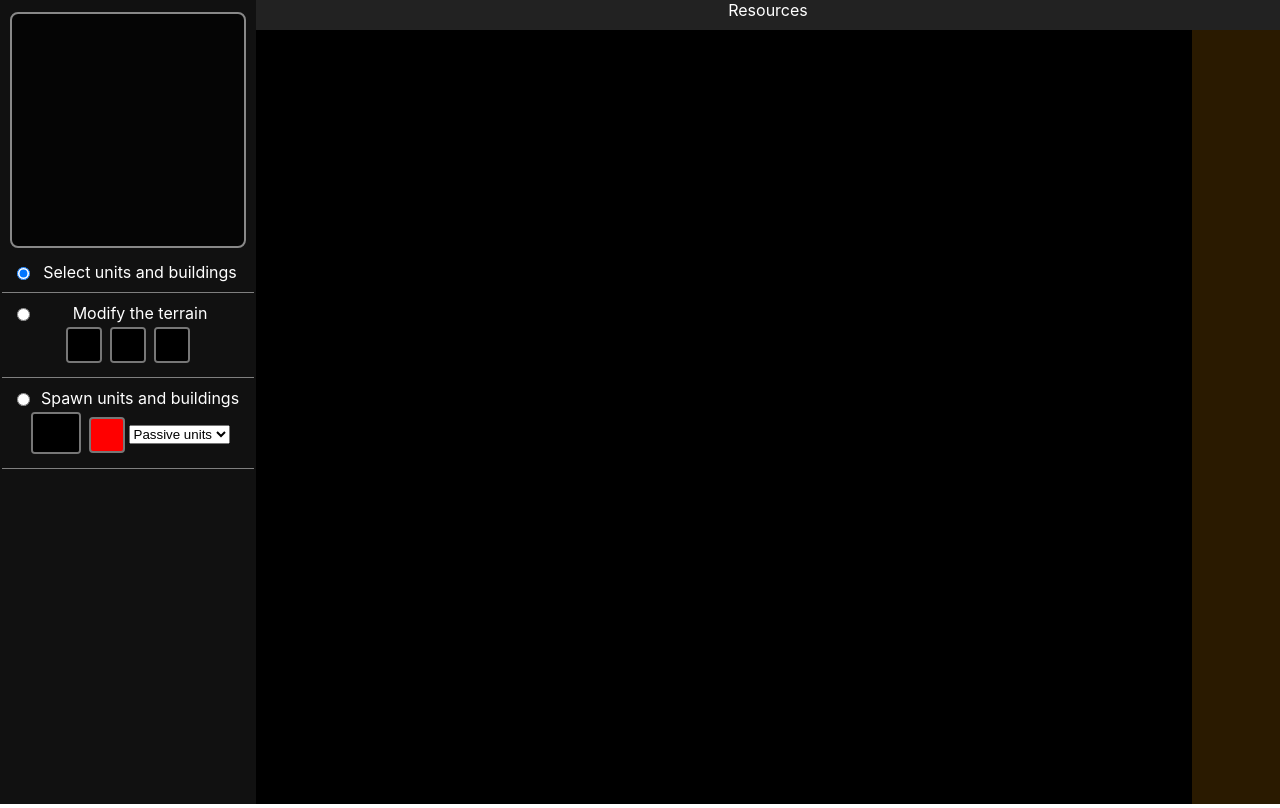
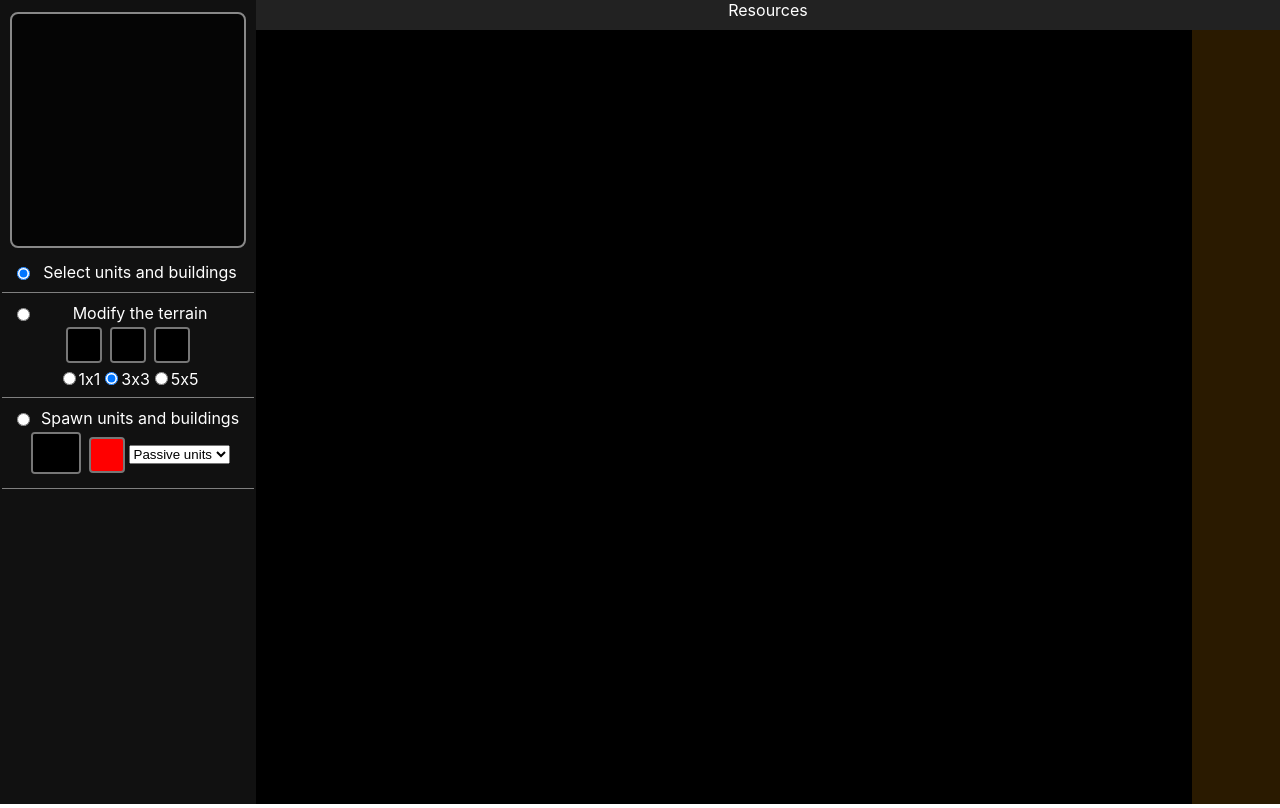
Before and after one commit to JakubekWeg/wc2, a React (Create React App) app: page / in a window 1280 px wide. Built offline with nearby package versions, Linux system fonts and the light colour scheme.

Commit message:
Add ability to change size of placed terrain

```diff
--- a/src/game/pointer-previews/set-variant-preview.ts
+++ b/src/game/pointer-previews/set-variant-preview.ts
@@ -1,11 +1,13 @@
 import { EditorFrontedController } from '../../ui/game/frontend-controller'
 import { CanvasMouseEvent, MouseActionType, MouseButtonType } from '../../ui/game/GameCanvas'
+import { Variant } from '../ecs/variant'
 import { GameInstance } from '../game-instance'
 import { PointerPreview } from './previews'
 
 export class SetVariantPreview implements PointerPreview {
 	private rectDestinationX: number = 0
 	private rectDestinationY: number = 0
+	private drawRectSize: number = 0
 	private RECT_OUTLINE_SIZE: number = 1 | 0
 	private RECT_SIZE: number = 32 + this.RECT_OUTLINE_SIZE * 2
 
@@ -17,18 +19,32 @@ export class SetVariantPreview implements PointerPreview {
 	render(ctx: CanvasRenderingContext2D): void {
 		ctx.strokeStyle = '#FFFFFF'
 		ctx.lineWidth = this.RECT_OUTLINE_SIZE * 2
-		ctx.strokeRect(this.rectDestinationX, this.rectDestinationY, this.RECT_SIZE, this.RECT_SIZE)
+		ctx.strokeRect(this.rectDestinationX, this.rectDestinationY, this.drawRectSize, this.drawRectSize)
 	}
 
 	handleMouse(e: CanvasMouseEvent) {
 		if (e.type === MouseActionType.Leave) return
-		this.rectDestinationX = e.tileX * 32 - this.RECT_OUTLINE_SIZE
-		this.rectDestinationY = e.tileY * 32 - this.RECT_OUTLINE_SIZE
+		const size = this.controller.setTerrainSize
+
+		const mostLeftTile = e.tileX - (size - 1)
+		const mostTopTile = e.tileY - (size - 1)
+
+		this.rectDestinationX = mostLeftTile * 32 - this.RECT_OUTLINE_SIZE
+		this.rectDestinationY = mostTopTile * 32 - this.RECT_OUTLINE_SIZE
+		this.drawRectSize = this.RECT_SIZE * ((size - 1) * 2 + 1)
 
 		if (e.button !== MouseButtonType.None) {
-			const variant = this.controller.variantsToPlace[e.button - 1]
-			this.game.terrain.setVariantForTile(e.tileX, e.tileY, variant)
+			const variant = this.controller.getVariantByMouseButton(e.button)
+			this.commitSetVariant(variant, mostLeftTile, mostTopTile, size)
 		}
 	}
 
+	private commitSetVariant(variant: Variant, mostLeftTile: number, mostTopTile: number, size: number) {
+		const tilesSize = size * 2 - 1
+		for (let i = 0; i < tilesSize; i++) {
+			for (let j = 0; j < tilesSize; j++) {
+				this.game.terrain.setVariantForTile(mostLeftTile + i, mostTopTile + j, variant)
+			}
+		}
+	}
 }
--- a/src/ui/game/EditorModes.tsx
+++ b/src/ui/game/EditorModes.tsx
@@ -30,7 +30,12 @@ function TerrainPicker({onSelected}: { onSelected: (v: Variant) => void }): Reac
 export function PlaceTerrainMode(): ReactElement {
 	const controller = useContext(FrontedControllerContext) as EditorFrontedController
 	const [variants, setVariants] = useState(controller.variantsToPlace)
+	const [terrainSize, setTerrainSize] = useState(controller.setTerrainSize)
 	const [opened, setOpened] = useState(-1)
+
+	useEffect(() => {
+		controller.setTerrainSize = terrainSize
+	}, [terrainSize, controller])
 
 	useEffect(() => {
 		controller.openedSelector = opened
@@ -42,7 +47,8 @@ export function PlaceTerrainMode(): ReactElement {
 		setOpened(-1)
 	}
 
-	return <div className="EditorMode MouseActionsParent">
+	return <div className="EditorMode">
+		<div className="MouseActionsParent">
 			{variants.map((v, i) => <MouseActionIcon
 				iconIndex={v}
 				key={`${i}`}
@@ -50,6 +56,22 @@ export function PlaceTerrainMode(): ReactElement {
 				onClicked={() => setOpened(i)}
 				children={opened === i ? <TerrainPicker onSelected={(v) => selected(i, v)}/> : undefined}
 			/>)}
+		</div>
+
+		<div className="MouseActionsParent">
+			<label>
+				<input type="radio" name="terrain-size" checked={1 === terrainSize} onChange={() => setTerrainSize(1)}/>
+				1x1
+			</label>
+			<label>
+				<input type="radio" name="terrain-size" checked={2 === terrainSize} onChange={() => setTerrainSize(2)}/>
+				3x3
+			</label>
+			<label>
+				<input type="radio" name="terrain-size" checked={3 === terrainSize} onChange={() => setTerrainSize(3)}/>
+				5x5
+			</label>
+		</div>
 	</div>
 }
 
--- a/src/ui/game/frontend-controller.ts
+++ b/src/ui/game/frontend-controller.ts
@@ -12,7 +12,7 @@ import { Variant } from '../../game/ecs/variant'
 import { Entity, EntityType } from '../../game/ecs/world'
 import { ANIMATIONS_PER_TICK, GameInstanceImpl, MILLIS_BETWEEN_TICKS } from '../../game/game-instance'
 import { Renderer } from '../../game/renderer'
-import { CanvasMouseEvent } from './GameCanvas'
+import { CanvasMouseEvent, MouseButtonType } from './GameCanvas'
 
 export interface FrontendController {
 	readonly game: GameInstanceImpl
@@ -24,6 +24,7 @@ export const FrontedControllerContext = React.createContext<FrontendController>(
 
 export class EditorFrontedController implements FrontendController {
 	public readonly variantsToPlace: [Variant, Variant, Variant]
+	public setTerrainSize: number = 2
 	public readonly entitiesToPickFrom: EntityType[]
 	public entityToSpawn: EntityType
 	public openedSelector: number = -1
@@ -41,6 +42,20 @@ export class EditorFrontedController implements FrontendController {
 			.dataPack.entityTypes
 			.filter(e => e.componentNames.has('IconComponent'))
 		this.entityToSpawn = this.entitiesToPickFrom[0]
+	}
+
+	getVariantByMouseButton(button: MouseButtonType): Variant {
+		switch (button) {
+			case MouseButtonType.None:
+				throw new Error('Provided none button')
+			case MouseButtonType.Middle:
+				return this.variantsToPlace[1]
+			case MouseButtonType.Right:
+				return this.variantsToPlace[2]
+			case MouseButtonType.Left:
+			default:
+				return this.variantsToPlace[0]
+		}
 	}
 
 	mouseEvent(e: CanvasMouseEvent) {
```
Lines whose indentation alone changed are shown as unchanged.
